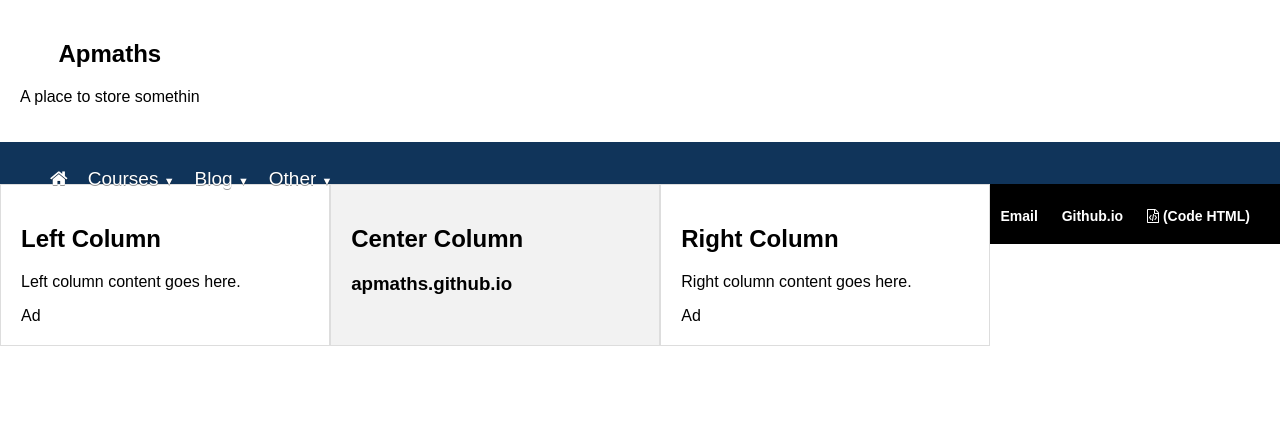
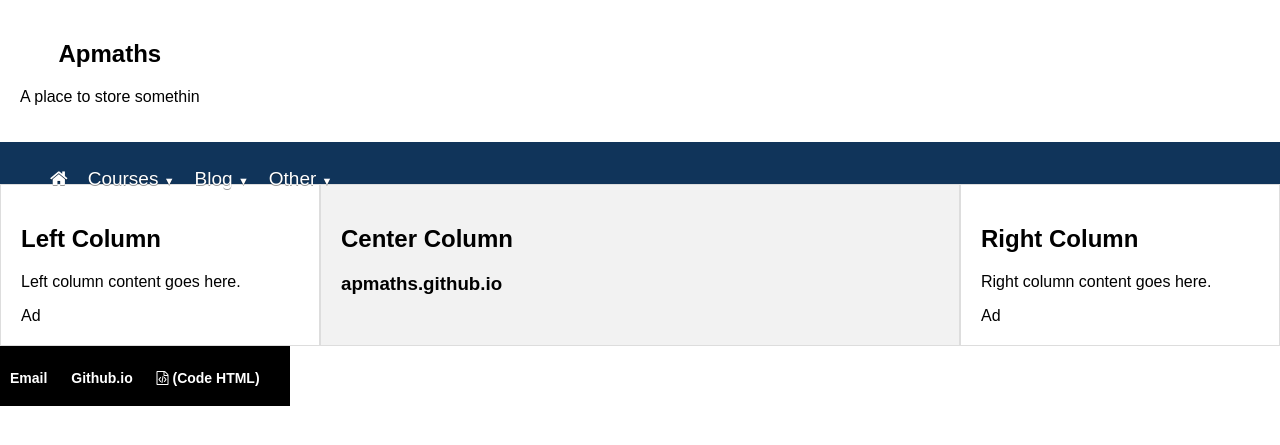
Before and after one commit to hoAngnaMPHan/apmaths.github.io, a Jekyll site: the page built from index.html, in a window 1280 px wide. Shown: the top 445 px of the page. Built offline with Jekyll 4.4.1, drawn with Linux system fonts in a browser that asks for light colours.

Commit message:
Update style.css

```diff
--- a/css/style.css
+++ b/css/style.css
@@ -154,12 +154,20 @@ a:hover { text-decoration: none; color: #808000;}
             box-sizing: border-box;
             padding: 20px;
             border: 1px solid #ddd;
-            flex: 1; /* Mỗi cột chiếm đều không gian */
             min-width: 0; /* Fix cho lỗi trên Firefox */
         }
 
+        .left {
+            width: 25%;
+        }
+
         .center {
+            width: 50%;
             background-color: #f2f2f2; /* Một màu nền khác cho cột trung tâm */
+        }
+
+        .right {
+            width: 25%;
         }
 
         .clearfix {
@@ -170,11 +178,23 @@ a:hover { text-decoration: none; color: #808000;}
             .right {
                 display: none; /* Ẩn cột phải khi độ rộng màn hình dưới 800px */
             }
+
+            .left {
+                width: 30%; /* Cột trái chiếm 30% khi cột phải ẩn */
+            }
+
+            .center {
+                width: 70%; /* Cột trung tâm chiếm 70% khi cột phải ẩn */
+            }
         }
 
         @media (max-width: 500px) {
             .left {
                 display: none; /* Ẩn cột trái khi độ rộng màn hình dưới 500px */
+            }
+
+            .center {
+                width: 100%; /* Cột trung tâm chiếm 100% khi cột trái ẩn */
             }
         }
 
```
